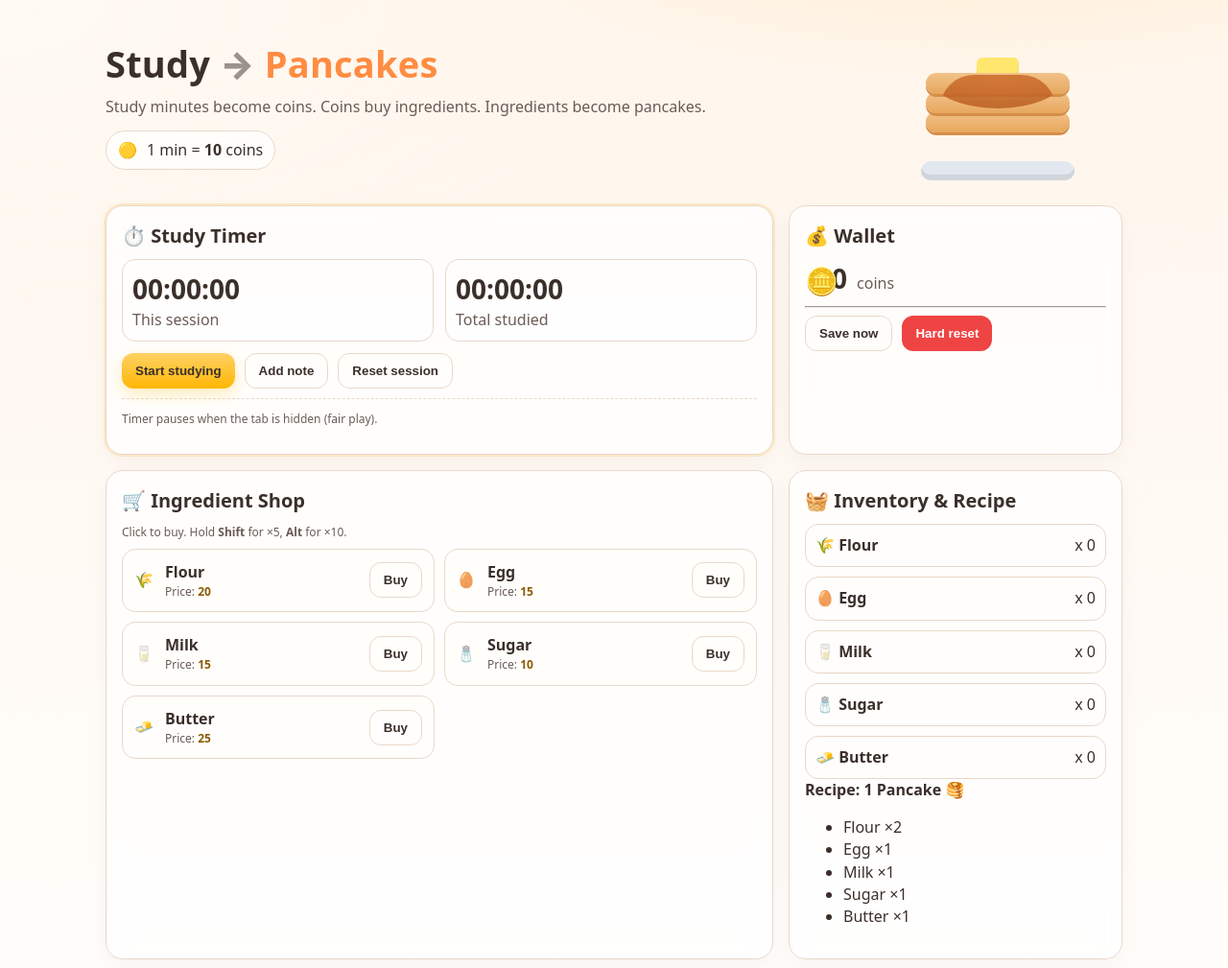
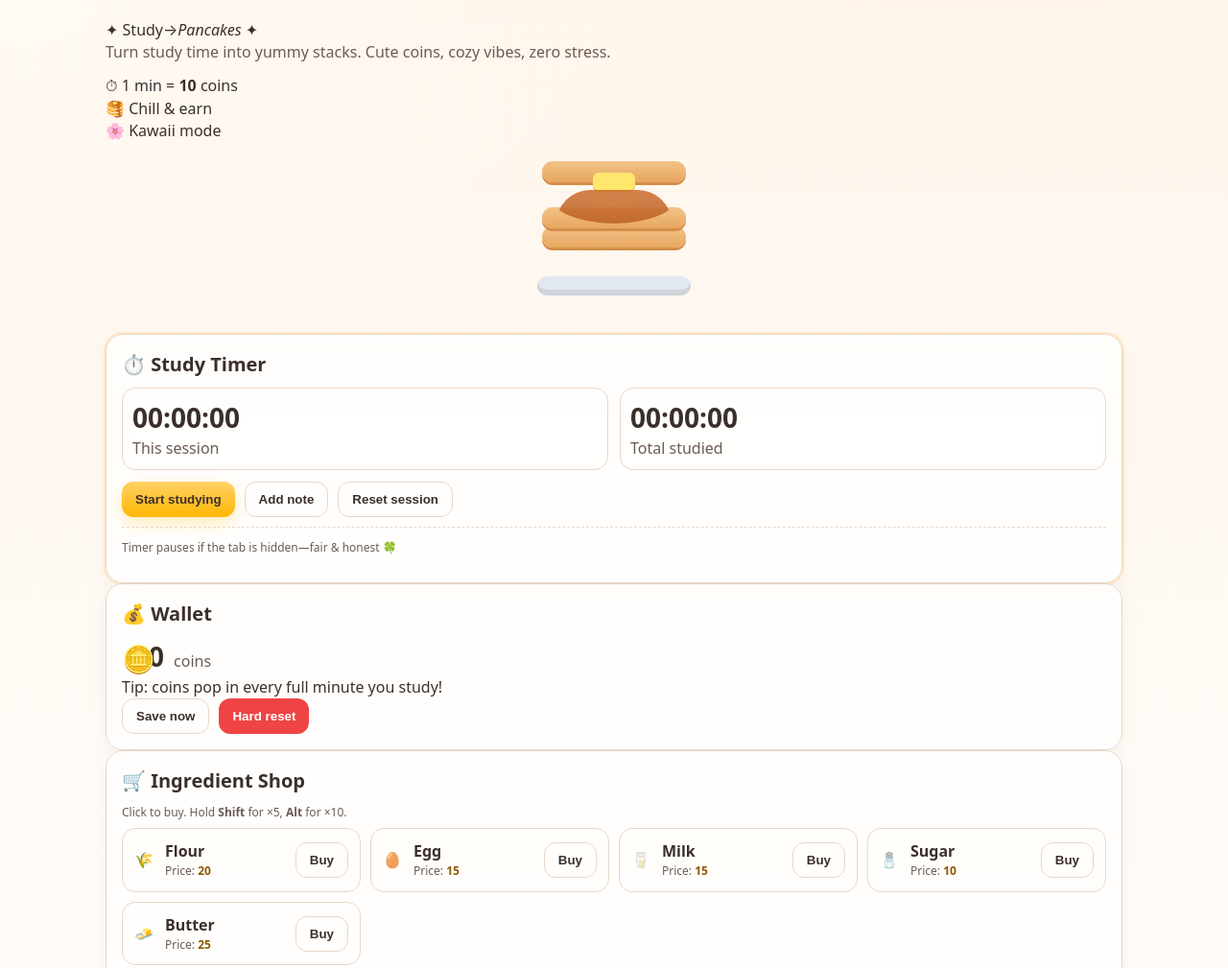
Before and after one commit to curacao1111/study, a plain HTML site: page index.html in a window 1280 px wide. Shown: the top 1009 px of the page at 96% size. Drawn offline with Linux system fonts and the light colour scheme.

Commit message:
Update index.html

```diff
--- a/index.html
+++ b/index.html
@@ -4,35 +4,51 @@
   <meta charset="utf-8" />
   <meta name="viewport" content="width=device-width,initial-scale=1" />
   <title>Study → Pancakes</title>
+  <link rel="preconnect" href="https://fonts.googleapis.com">
+  <link href="https://fonts.googleapis.com/css2?family=Nunito:wght@600;800;900&display=swap" rel="stylesheet">
   <link rel="stylesheet" href="styles.css" />
 </head>
-<body>
-  <header class="wrap hero-pancake">
+<body class="sv-bg">
+  <header class="wrap sv-hero">
     <div class="hero-left">
-      <h1 class="brand">Study <span>→</span> <em>Pancakes</em></h1>
-      <p class="sub">Study minutes become coins. Coins buy ingredients. Ingredients become pancakes.</p>
-      <div class="badge">
-        <span class="coin">🟡</span>
-        <span>1 min = <strong id="rate">10</strong> coins</span>
+      <div class="logo-chip">
+        <span class="sparkle">✦</span>
+        <span class="logo-text">Study<span class="arrow">→</span><em>Pancakes</em></span>
+        <span class="sparkle">✦</span>
+      </div>
+      <p class="sub">Turn study time into yummy stacks. Cute coins, cozy vibes, zero stress.</p>
+      <div class="chips">
+        <div class="chip">⏱ 1 min = <strong id="rate">10</strong> coins</div>
+        <div class="chip">🥞 Chill & earn</div>
+        <div class="chip">🌸 Kawaii mode</div>
       </div>
     </div>
 
-    <!-- Pancake stack illustration (pure HTML/CSS) -->
+    <!-- Pancake buddy (CSS-only mascot) -->
     <div class="hero-right">
+      <div class="buddy">
+        <div class="face">
+          <span class="eye left"></span>
+          <span class="eye right"></span>
+          <span class="smile"></span>
+          <span class="blush left"></span>
+          <span class="blush right"></span>
+        </div>
         <div class="stack">
-        <div class="butter"></div>
           <div class="cake"></div>
           <div class="cake"></div>
           <div class="cake"></div>
+          <div class="butter"></div>
           <div class="syrup"></div>
           <div class="plate"></div>
         </div>
       </div>
+    </div>
   </header>
 
-  <main class="wrap grid grid-balanced">
+  <main class="wrap grid sv-grid">
     <!-- TIMER -->
-    <section class="card focus">
+    <section class="card sv-card focus">
       <h2>⏱️ Study Timer</h2>
       <div class="timer">
         <div class="timebox">
@@ -50,17 +66,17 @@
         <button id="resetSessionBtn" class="btn ghost">Reset session</button>
       </div>
       <ul id="notes" class="notes"></ul>
-      <p class="muted tiny">Timer pauses when the tab is hidden (fair play).</p>
+      <p class="muted tiny">Timer pauses if the tab is hidden—fair & honest 🍀</p>
     </section>
 
-    <!-- WALLET / COINS -->
-    <section class="card">
+    <!-- WALLET -->
+    <section class="card sv-card">
       <h2>💰 Wallet</h2>
       <div class="wallet">
         <div class="big coin-count" id="coins">0</div>
         <div class="muted">coins</div>
       </div>
-      <hr />
+      <div class="tip">Tip: coins pop in every full minute you study!</div>
       <div class="row">
         <button id="saveBtn" class="btn ghost">Save now</button>
         <button id="resetAllBtn" class="btn danger">Hard reset</button>
@@ -68,14 +84,14 @@
     </section>
 
     <!-- SHOP -->
-    <section class="card">
+    <section class="card sv-card">
       <h2>🛒 Ingredient Shop</h2>
-      <div class="muted tiny">Click to buy. Hold <strong>Shift</strong> for ×5, <strong>Alt</strong> for ×10.</div>
+      <div class="muted tiny">Click to buy. Hold <b>Shift</b> for ×5, <b>Alt</b> for ×10.</div>
       <div id="shop" class="shop"></div>
     </section>
 
-    <!-- INVENTORY + RECIPE -->
-    <section class="card">
+    <!-- INVENTORY -->
+    <section class="card sv-card">
       <h2>🧺 Inventory & Recipe</h2>
       <div id="inventory" class="inv"></div>
       <div class="recipe">
@@ -91,7 +107,7 @@
     </section>
 
     <!-- KITCHEN -->
-    <section class="card kitchen">
+    <section class="card sv-card kitchen">
       <h2>🍳 Kitchen</h2>
       <div class="row">
         <button id="cookOneBtn" class="btn success">Cook 1 🥞</button>
```
Lines whose indentation alone changed are shown as unchanged.
